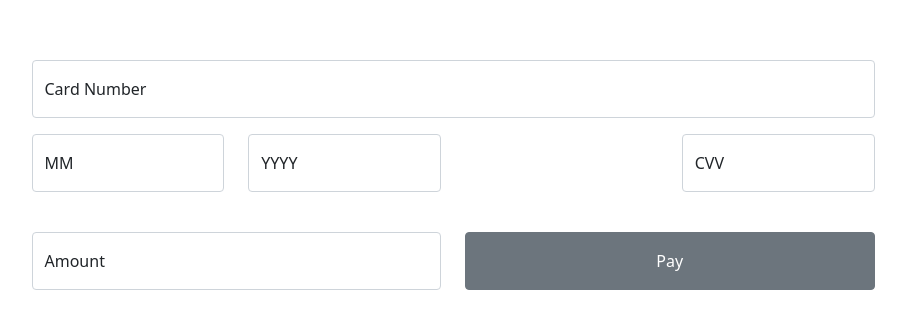
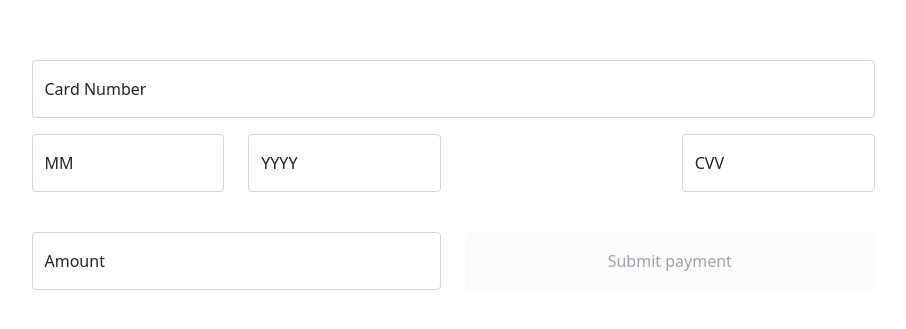
Before and after one commit to thatkit/datasub-payment-app, a React (Create React App) app in the folder client/: page / in a window 1280 px wide. Shown: the part 217-546 px from the top of the page, without its empty margins (187-1093 px from the left). Built offline with nearby package versions, Linux system fonts and the light colour scheme.

Commit message:
SubmitButton state and redux state setup

```diff
--- a/client/src/components/SubmitButton.js
+++ b/client/src/components/SubmitButton.js
@@ -4,12 +4,45 @@ import {
     Button
 } from 'reactstrap';
 import styles from './SubmitButton.module.css';
+// React Hooks
+import { useState, useEffect } from 'react';
+// Redux Hooks & action dispatchers
+import { useSelector } from 'react-redux';
 
 export const SubmitButton = () => {
+    // button props
+    const buttonProps = {
+        valid: {
+            classNames: styles.submitBtn,
+            color: 'dark',
+            active: true
+        },
+        invalid: {
+            classNames: styles.submitBtn + ' ' + styles.invalid,
+            color: 'light',
+            active: false
+        }
+    }
+
+    // Internal state setup
+    const [isValid, setIsValid] = useState('invalid');
+
+    // Redux state setup
+    const apiSlice = useSelector(({ apiSlice }) => apiSlice);
+    useEffect(() => {
+        const areAllValid = Object.values(apiSlice).every(value => Boolean(value));
+        areAllValid ? setIsValid('valid') : setIsValid('invalid');
+    }, [apiSlice]);
+
     return (
         <Col xs="12" sm="6" className="mb-3">
-            <Button className={styles.submitBtn}>
-                Pay
+            <Button
+                className={buttonProps[isValid].classNames}
+                color={buttonProps[isValid].color}
+                active={buttonProps[isValid].active}
+                disabled={!buttonProps[isValid].active}
+            >
+                Submit payment
             </Button>
         </Col>
     )
--- a/client/src/components/SubmitButton.module.css
+++ b/client/src/components/SubmitButton.module.css
@@ -2,3 +2,7 @@
     height: 100%;
     width: 100%;
 }
+
+.invalid {
+    color: #6c757d !important;
+}
```
